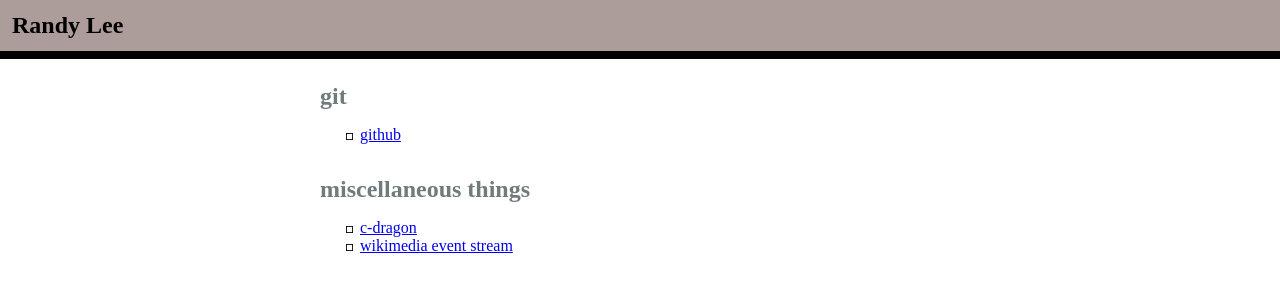
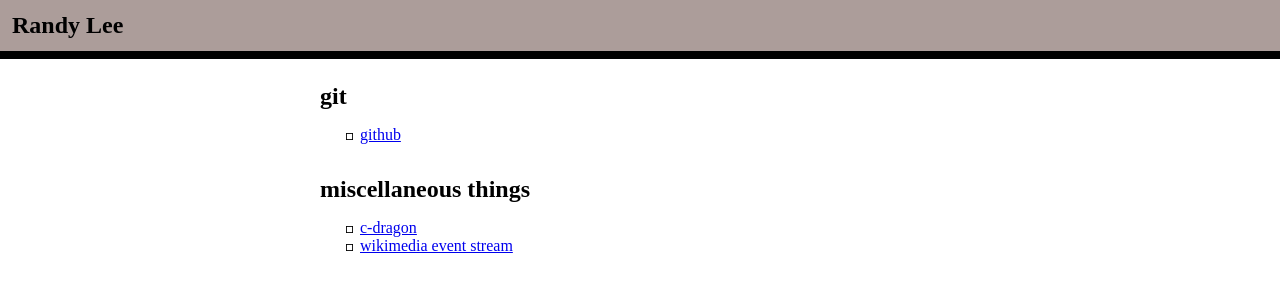
Before and after one commit to rhklee/rhklee, a plain HTML site: page index.html in a window 1280 px wide. Drawn offline with Linux system fonts and the light colour scheme.

Commit message:
change section headers to black

```diff
--- a/css/index.css
+++ b/css/index.css
@@ -41,7 +41,7 @@ section {
 }
 
 .section_header_link:link, .section_header_link:visited {
-    color: #707b7c;
+    color: black;
 }
 
 @media screen and (max-width: 576px) {
```
